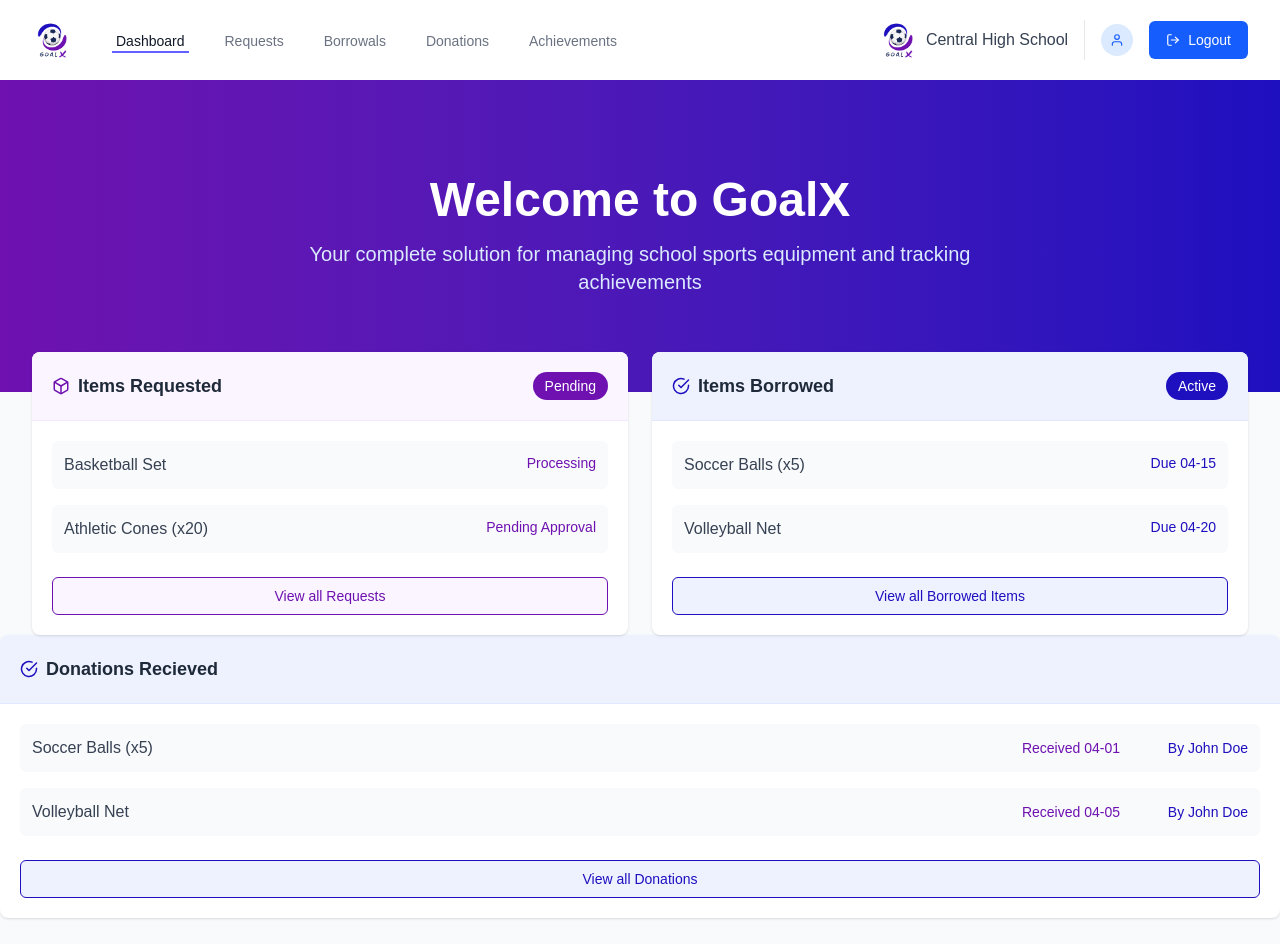
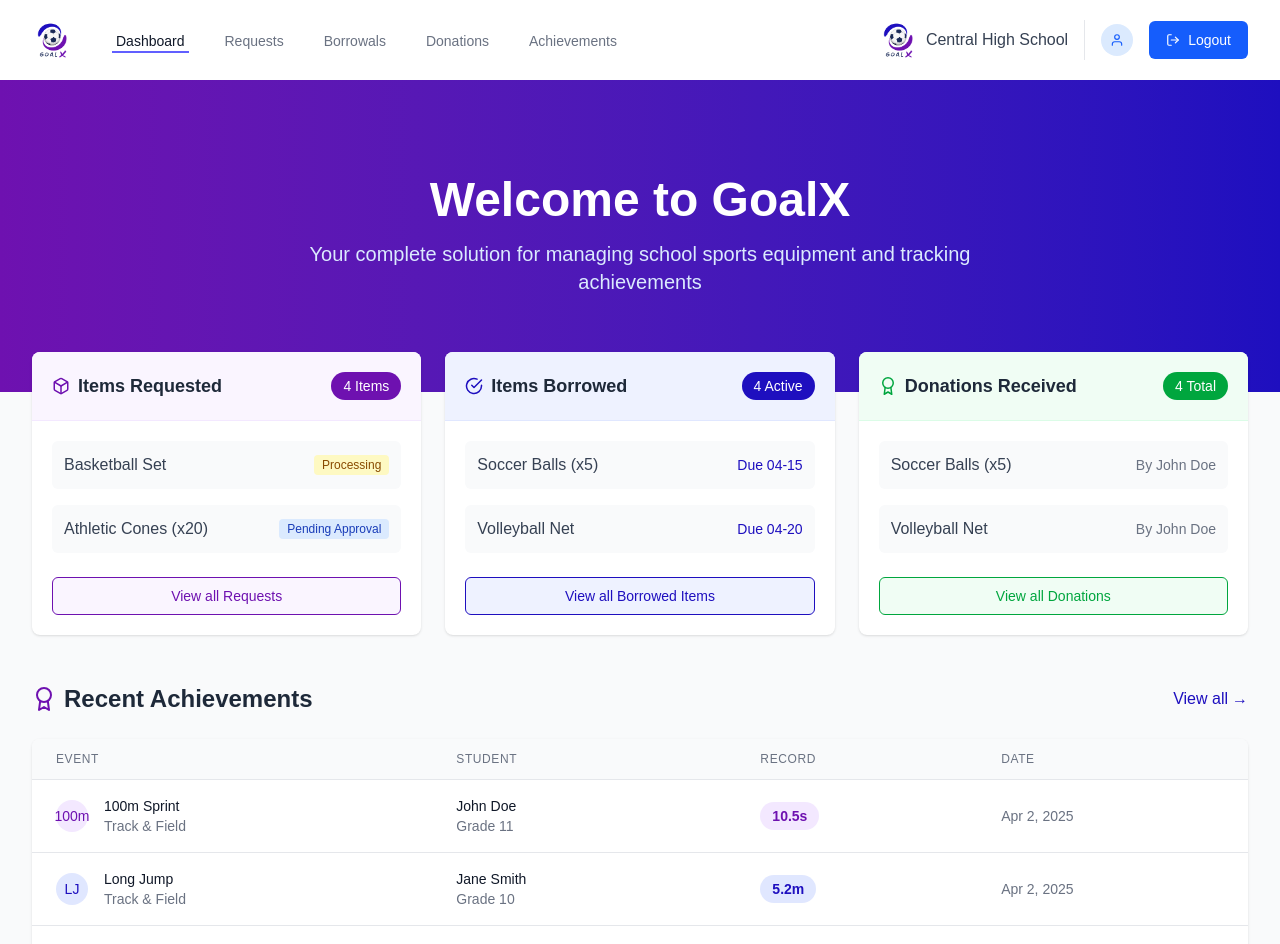
Before and after one commit to AdeepaK2/goalx, a Next.js app: page /schools in a window 1280 px wide. Shown: the top 944 px of the page. Built offline with nearby package versions, Linux system fonts and the light colour scheme.

Commit message:
Enhanced UI/UX

```diff
--- a/src/components/schoolContent/dashboard.tsx
+++ b/src/components/schoolContent/dashboard.tsx
@@ -172,7 +172,7 @@ const Dashboard: React.FC<DashboardProps> = ({ setActiveTab }) => {
 
   return (
     <div>
-      {/* Hero Section - Keeping the gradient as it already uses the correct colors */}
+      {/* Hero Section */}
       <div className="bg-gradient-to-r from-[#6e11b0] to-[#1e0fbf] px-6 py-16 md:py-24">
         <div className="max-w-5xl mx-auto">
           <h1 className="text-4xl md:text-5xl font-bold text-white text-center">
@@ -185,9 +185,10 @@ const Dashboard: React.FC<DashboardProps> = ({ setActiveTab }) => {
         </div>
       </div>
 
-      {/* Dashboard Stats */}
-      <div className="max-w-7xl mx-auto px-4 sm:px-6 lg:px-8 -mt-10">
-        <div className="grid grid-cols-1 md:grid-cols-2 gap-6">
+      {/* Main Content Area */}
+      <div className="max-w-7xl mx-auto px-4 sm:px-6 lg:px-8 -mt-10 pb-12">
+        {/* Dashboard Stats Grid */}
+        <div className="grid grid-cols-1 md:grid-cols-2 lg:grid-cols-3 gap-6 mb-12">
           {/* Items Requested Card */}
           <div className="bg-white shadow rounded-lg overflow-hidden">
             <div className="p-5 bg-purple-50 border-b border-purple-100 flex justify-between items-center">
@@ -195,7 +196,7 @@ const Dashboard: React.FC<DashboardProps> = ({ setActiveTab }) => {
                 <FiBox className="mr-2 text-[#6e11b0]" /> Items Requested
               </h2>
               <span className="bg-[#6e11b0] bg-opacity-20 text-white py-1 px-3 rounded-full text-sm font-medium">
-                Pending
+                {itemsRequestedData.length} Items
               </span>
             </div>
             <div className="p-5">
@@ -203,10 +204,15 @@ const Dashboard: React.FC<DashboardProps> = ({ setActiveTab }) => {
                 {itemsRequestedData.slice(0, 2).map((item) => (
                   <div
                     key={item.id}
-                    className="bg-gray-50 p-3 rounded-md flex justify-between"
+                    className="bg-gray-50 p-3 rounded-md flex justify-between items-center"
                   >
-                    <span className="text-gray-700">{item.name}</span>
-                    <span className="text-[#6e11b0] text-sm">
+                    <span className="text-gray-700 truncate pr-2">{item.name}</span>
+                    <span className={`text-xs font-medium px-2 py-0.5 rounded ${
+                      item.status === 'Approved' ? 'bg-green-100 text-green-800' :
+                      item.status === 'Denied' ? 'bg-red-100 text-red-800' :
+                      item.status === 'Processing' ? 'bg-yellow-100 text-yellow-800' :
+                      'bg-blue-100 text-blue-800' // Pending Approval or other
+                    }`}>
                       {item.status}
                     </span>
                   </div>
@@ -221,8 +227,6 @@ const Dashboard: React.FC<DashboardProps> = ({ setActiveTab }) => {
             </div>
           </div>
 
-
-
           {/* Items Borrowed Card */}
           <div className="bg-white shadow rounded-lg overflow-hidden">
             <div className="p-5 bg-indigo-50 border-b border-indigo-100 flex justify-between items-center">
@@ -230,7 +234,7 @@ const Dashboard: React.FC<DashboardProps> = ({ setActiveTab }) => {
                 <FiCheckCircle className="mr-2 text-[#1e0fbf]" /> Items Borrowed
               </h2>
               <span className="bg-[#1e0fbf] bg-opacity-20 text-white py-1 px-3 rounded-full text-sm font-medium">
-                Active
+                {itemsBorrowedData.length} Active
               </span>
             </div>
             <div className="p-5">
@@ -238,10 +242,10 @@ const Dashboard: React.FC<DashboardProps> = ({ setActiveTab }) => {
                 {itemsBorrowedData.slice(0, 2).map((item) => (
                   <div
                     key={item.id}
-                    className="bg-gray-50 p-3 rounded-md flex justify-between"
+                    className="bg-gray-50 p-3 rounded-md flex justify-between items-center"
                   >
-                    <span className="text-gray-700">{item.name}</span>
-                    <span className="text-[#1e0fbf] text-sm">
+                    <span className="text-gray-700 truncate pr-2">{item.name}</span>
+                    <span className="text-[#1e0fbf] text-sm whitespace-nowrap">
                       Due {item.dueDate.substring(5)}
                     </span>
                   </div>
@@ -255,30 +259,28 @@ const Dashboard: React.FC<DashboardProps> = ({ setActiveTab }) => {
               </button>
             </div>
           </div>
-        </div>
-      </div>
 
           {/* Donations Received Card */}
           <div className="bg-white shadow rounded-lg overflow-hidden">
-            <div className="p-5 bg-indigo-50 border-b border-indigo-100 flex justify-between items-center">
+            <div className="p-5 bg-green-50 border-b border-green-100 flex justify-between items-center">
               <h2 className="text-lg font-semibold text-gray-800 flex items-center">
-                <FiCheckCircle className="mr-2 text-[#1e0fbf]" /> Donations Recieved
+                <FiAward className="mr-2 text-green-600" /> Donations Received
               </h2>
+               <span className="bg-green-600 bg-opacity-20 text-white py-1 px-3 rounded-full text-sm font-medium">
+                {itemsDonatedData.length} Total
+              </span>
             </div>
             <div className="p-5">
               <div className="space-y-4">
                 {itemsDonatedData.slice(0, 2).map((item) => (
                   <div
                     key={item.id}
-                    className="bg-gray-50 p-3 rounded-md flex justify-between items-center space-x-4"
+                    className="bg-gray-50 p-3 rounded-md flex justify-between items-center space-x-2"
                   >
-                    <span className="text-gray-700 flex-1 min-w-0">
+                    <span className="text-gray-700 flex-1 min-w-0 truncate">
                       {item.name}
                     </span>
-                    <span className="text-[#6e11b0] text-sm text-right w-28 flex-shrink-0">
-                      Received {item.donatedDate.substring(5)}
-                    </span>
-                    <span className="text-[#1e0fbf] text-sm text-right w-28 flex-shrink-0">
+                     <span className="text-gray-500 text-sm text-right whitespace-nowrap flex-shrink-0">
                       By {item.donor}
                     </span>
                   </div>
@@ -286,15 +288,16 @@ const Dashboard: React.FC<DashboardProps> = ({ setActiveTab }) => {
               </div>
               <button
                 onClick={() => setActiveTab("donations")}
-                className="mt-6 w-full flex items-center justify-center px-4 py-2 border border-[#1e0fbf] text-sm font-medium rounded-md text-[#1e0fbf] bg-indigo-50 hover:bg-indigo-100 focus:outline-none focus:ring-2 focus:ring-offset-2 focus:ring-[#1e0fbf]"
+                className="mt-6 w-full flex items-center justify-center px-4 py-2 border border-green-600 text-sm font-medium rounded-md text-green-600 bg-green-50 hover:bg-green-100 focus:outline-none focus:ring-2 focus:ring-offset-2 focus:ring-green-500"
               >
                 View all Donations
               </button>
             </div>
           </div>
+        </div>
 
         {/* Recent Achievements */}
-      <div className="max-w-7xl mx-auto px-4 sm:px-6 lg:px-8 py-12">
+        <div>
           <div className="flex items-center justify-between mb-6">
             <h2 className="text-2xl font-bold text-gray-800 flex items-center">
               <FiAward className="mr-2 text-[#6e11b0]" /> Recent Achievements
@@ -342,13 +345,11 @@ const Dashboard: React.FC<DashboardProps> = ({ setActiveTab }) => {
                     <td className="px-6 py-4 whitespace-nowrap">
                       <div className="flex items-center">
                         <div
-                        className={`flex-shrink-0 h-8 w-8 bg-${
-                          achievement.colorScheme
-                        }-100 text-[${
+                          className={`flex-shrink-0 h-8 w-8 ${
                             achievement.colorScheme === "purple"
-                            ? "#6e11b0"
-                            : "#1e0fbf"
-                        }] rounded-full flex items-center justify-center`}
+                              ? "bg-purple-100 text-[#6e11b0]"
+                              : "bg-indigo-100 text-[#1e0fbf]"
+                          } rounded-full flex items-center justify-center`}
                         >
                           <span className="font-medium text-sm">
                             {achievement.event.abbreviation}
@@ -374,11 +375,11 @@ const Dashboard: React.FC<DashboardProps> = ({ setActiveTab }) => {
                     </td>
                     <td className="px-6 py-4 whitespace-nowrap">
                       <span
-                      className={`px-3 py-1 inline-flex text-sm leading-5 font-semibold rounded-full bg-[${
+                        className={`px-3 py-1 inline-flex text-sm leading-5 font-semibold rounded-full ${
                           achievement.colorScheme === "purple"
-                          ? "#6e11b0"
-                          : "#1e0fbf"
-                      }] bg-opacity-10 text-white`}
+                            ? "bg-purple-100 text-[#6e11b0]"
+                            : "bg-indigo-100 text-[#1e0fbf]"
+                        }`}
                       >
                         {achievement.record}
                       </span>
@@ -388,18 +389,36 @@ const Dashboard: React.FC<DashboardProps> = ({ setActiveTab }) => {
                     </td>
                   </tr>
                 ))}
+                 {/* Conditional Rendering for Report Achievement Button Row */}
+                {achievementsData.length > 0 && (
                   <tr>
-                <td colSpan={4} className="">
-                  <div className="flex justify-center py-6">
-                    <button className="group w-full px-5 py-2.5 bg-gradient-to-r from-[#6e11b0] to-[#1e0fbf] text-sm font-medium rounded-md text-white shadow-md hover:shadow-lg transition-all duration-200 focus:outline-none focus:ring-2 focus:ring-offset-2 focus:ring-[#6e11b0] flex items-center justify-center">
+                    <td colSpan={4} className="px-6 py-4">
+                      <div className="flex justify-center">
+                        <button className="group w-full max-w-xs px-5 py-2.5 bg-gradient-to-r from-[#6e11b0] to-[#1e0fbf] text-sm font-medium rounded-md text-white shadow-md hover:shadow-lg transition-all duration-200 focus:outline-none focus:ring-2 focus:ring-offset-2 focus:ring-[#6e11b0] flex items-center justify-center">
                           <FiPlus className="mr-2 transition-transform group-hover:rotate-90" />
                           <span>Report Achievement</span>
                         </button>
                       </div>
                     </td>
                   </tr>
+                )}
               </tbody>
             </table>
+             {/* Message when no achievements */}
+            {achievementsData.length === 0 && (
+              <div className="text-center py-10 px-6">
+                <FiAward className="mx-auto h-12 w-12 text-gray-400" />
+                <h3 className="mt-2 text-sm font-medium text-gray-900">No achievements yet</h3>
+                <p className="mt-1 text-sm text-gray-500">Get started by reporting the first achievement.</p>
+                <div className="mt-6">
+                   <button className="group max-w-xs px-5 py-2.5 bg-gradient-to-r from-[#6e11b0] to-[#1e0fbf] text-sm font-medium rounded-md text-white shadow-md hover:shadow-lg transition-all duration-200 focus:outline-none focus:ring-2 focus:ring-offset-2 focus:ring-[#6e11b0] flex items-center justify-center mx-auto">
+                      <FiPlus className="mr-2 transition-transform group-hover:rotate-90" />
+                      <span>Report Achievement</span>
+                    </button>
+                </div>
+              </div>
+            )}
+          </div>
         </div>
       </div>
     </div>
```
Lines whose indentation alone changed are shown as unchanged.
